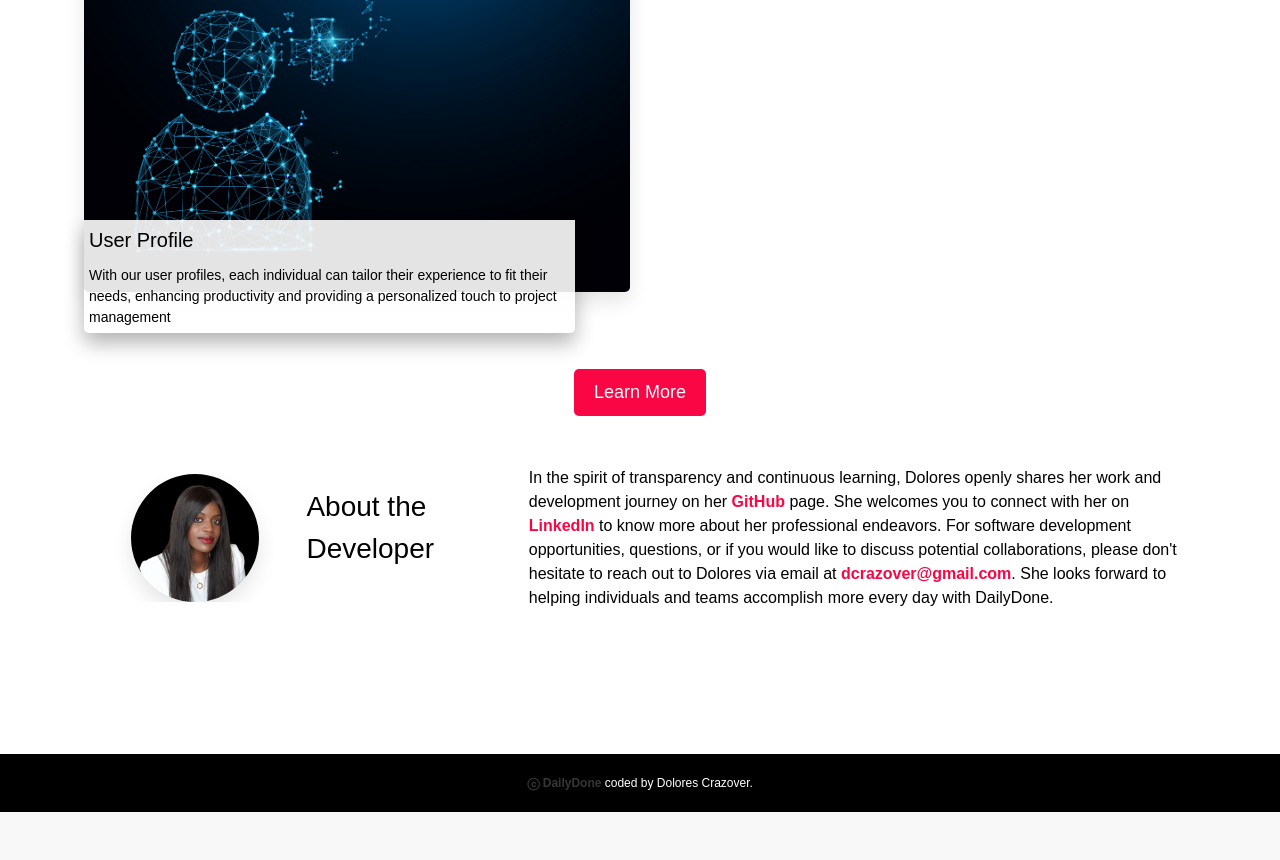
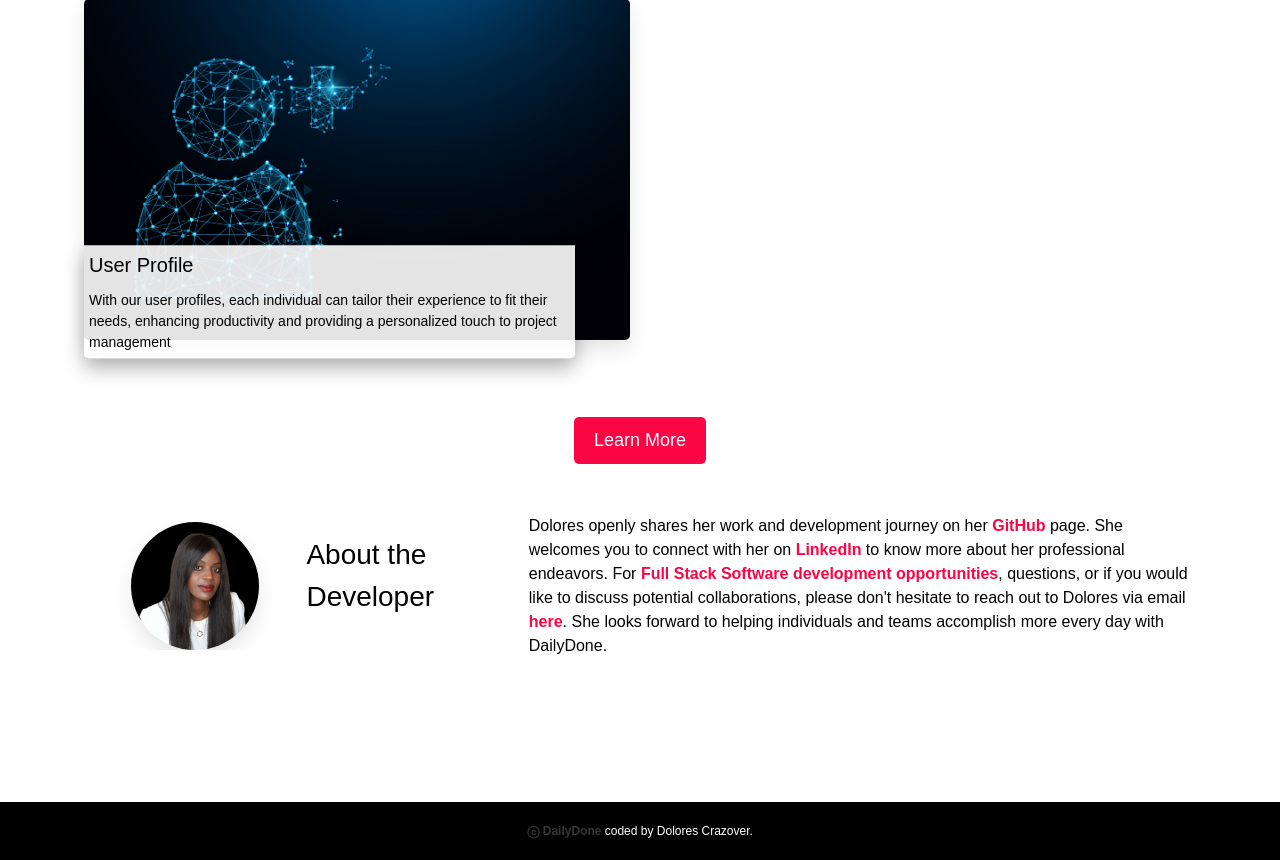
Before and after one commit to katiemcmillin/dailydone, a Django app: page /about/ in a window 1280 px wide. Shown: the part 1364-2224 px from the top of the page. Before the commit the page ends 2176 px from the top, so only its background shows below. Run offline with Django 4.2, Linux system fonts and the light colour scheme.

Commit message:
about page updated

```diff
--- a/main_app/static/styles/main.css
+++ b/main_app/static/styles/main.css
@@ -294,7 +294,7 @@ body {
     width: 90%;
     border-radius: 0 0 5px 5px;
     box-shadow: 0 10px 20px rgba(0,0,0,0.3);
-    transform: translateY(30%); /* move up and down the white rectangular */
+    transform: translateY(10%); /* move up and down the white rectangular */
 }
 
 .feature-title {
--- a/main_app/templates/about.html
+++ b/main_app/templates/about.html
@@ -7,7 +7,10 @@
     <div class="top-section">
         <h1 class="about-page-title">DailyDone</h1>
         <p class="about-description">
-            DailyDone is a streamlined project management tool crafted for efficiency and superb user-experience. Enabling users to <strong style="color: #FA0644;">easily create, track, update, and complete tasks and projects</strong>, it injects simplicity into every step of project management. The platform fosters productivity and team collaboration by providing features for task assignments, timeline creation, and real-time notifications. Whether managing personal tasks or coordinating team-based projects, DailyDone offers a comprehensive solution to visualize and monitor progress seamlessly. With its user-friendly interface and a wealth of features, it's an optimal choice for anyone seeking a superior solution for project management and task tracking. With DailyDone, we aim to turn every day into a day of accomplishment.
+            DailyDone is a streamlined project management tool crafted for efficiency and superb user-experience. Enabling users to <strong style="color: #FA0644;">easily create, track, update, and complete tasks and projects</strong>, it injects simplicity into every step of project management. The platform fosters productivity and team collaboration by providing features for task assignments, timeline creation. With the profile feature, users gain a personalized experience. The dashboard provides an overview of ongoing tasks, upcoming deadlines, and completed achievements, giving users a comprehensive picture of their productivity landscape.
+            <br>
+            <br>
+            Whether managing personal tasks or coordinating team-based projects, DailyDone offers a comprehensive solution to visualize and monitor progress seamlessly. With its user-friendly interface and a wealth of features, it's an optimal choice for anyone seeking a superior approach for project management and task tracking. With DailyDone, we aim to turn every day into a day of accomplishment.
         </p>
     </div>
 
@@ -18,7 +21,7 @@
               <img class="feature-image" src="/static/main_app/images/user_authentification_img.jpeg" alt="User Authentication picture">
               <div class="feature-content">
                   <h3 class="feature-title">User Authentication</h3>
-                  <p class="feature-description">Register, Login, and Logout</p>
+                  <p class="feature-description">Register, Login, Logout, Create and Edit User Profile</p>
               </div>
           </div>
 
@@ -26,7 +29,7 @@
             <img class="feature-image" src="/static/main_app/images/Project_Management_img.jpeg" alt="Project Management Icon">
             <div class="feature-content">
               <h3 class="feature-title">Project Management</h3>
-              <p class="feature-description">Create, View, Edit, and Delete projects</p>
+              <p class="feature-description">Create, View, Edit, and Delete projects, Set Project's Characteristics, Monitor Project's Status, Assign Admin and Contributors to projects, Mark them as as completed</p>
             </div>
           </div>
 
@@ -34,7 +37,7 @@
               <img class="feature-image" src="/static/main_app/images/Task_Management_img.jpeg" alt="Task Management Icon">
               <div class="feature-content">
                   <h3 class="feature-title">Task Management</h3>
-                  <p class="feature-description">Add, View, Update, and Delete tasks within projects</p>
+                  <p class="feature-description">Add, View, Update, and Delete tasks, Set Task's Characteristics within projects, , Monitor Task's Status, Assign Admin and Contributors to tasks, Mark them as as completed</p>
               </div>
           </div>
 
@@ -42,7 +45,7 @@
               <img class="feature-image" src="/static/main_app/images/Collaboration_img.jpeg" alt="Collaboration Icon">
               <div class="feature-content">
                   <h3 class="feature-title">Collaboration</h3>
-                  <p class="feature-description">Assign tasks to specific collaborators and invite users to join projects</p>
+                  <p class="feature-description">Assign tasks to specific unique or multiple contributor(s) and invite them to join projects and tasks, display list of Contributors and Admin per project and task</p>
               </div>
           </div>
 
@@ -72,7 +75,7 @@
   </div>
   <h2 class="developer-title">About the Developer</h2>
   <p class="developer-description">
-      In the spirit of transparency and continuous learning, Dolores openly shares her work and development journey on her <a href="https://github.com/DoloresCode" target="_blank" style="color: #FA0644; font-weight: bold;">GitHub</a> page. She welcomes you to connect with her on <a href="https://www.linkedin.com/in/dolores-crazover/" target="_blank" style="color: #FA0644; font-weight: bold;">LinkedIn</a> to know more about her professional endeavors. For software development opportunities, questions, or if you would like to discuss potential collaborations, please don't hesitate to reach out to Dolores via email at <a href="mailto:dcrazover@gmail.com" style="color: #FA0644; font-weight: bold;">dcrazover@gmail.com</a>. She looks forward to helping individuals and teams accomplish more every day with DailyDone.
+      Dolores openly shares her work and development journey on her <a href="https://github.com/DoloresCode" target="_blank" style="color: #FA0644; font-weight: bold;">GitHub</a> page. She welcomes you to connect with her on <a href="https://www.linkedin.com/in/dolores-crazover/" target="_blank" style="color: #FA0644; font-weight: bold;">LinkedIn</a> to know more about her professional endeavors. For <strong style="color: #FA0644;">Full Stack Software development opportunities</strong>, questions, or if you would like to discuss potential collaborations, please don't hesitate to reach out to Dolores via email <a href="mailto:dcrazover@gmail.com" style="color: #FA0644; font-weight: bold;">here</a>. She looks forward to helping individuals and teams accomplish more every day with DailyDone.
   </p>
 </div>
 </div>
```
